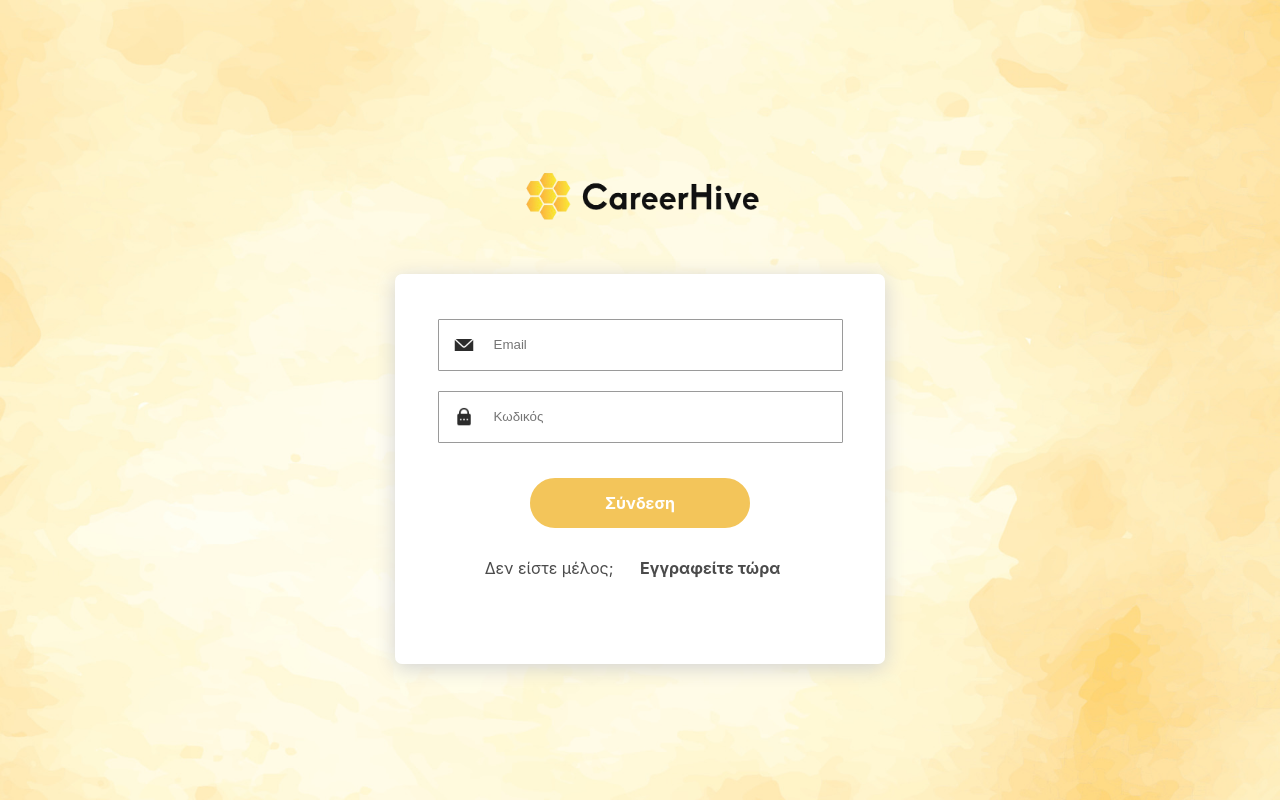
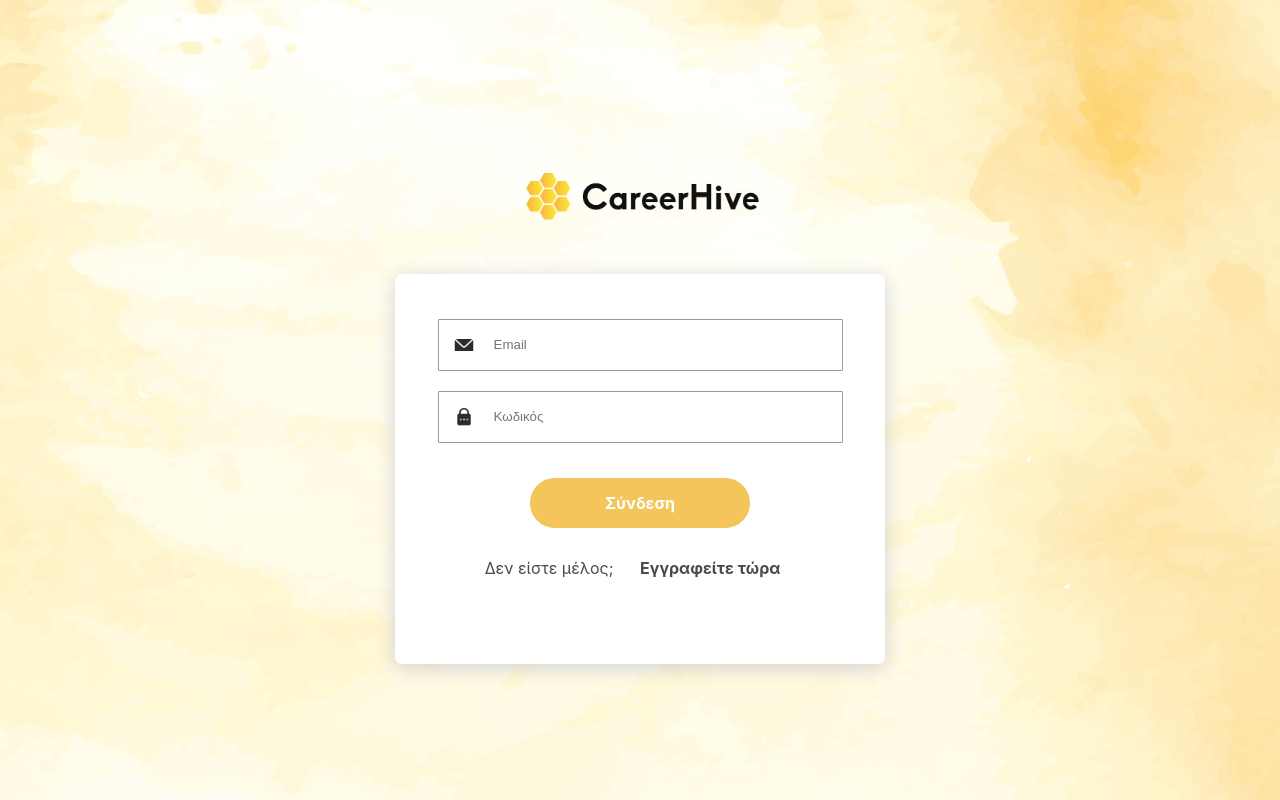
Before and after one commit to IoannaMaritsa/ted, a React (Create React App) app in the folder react-app/: page /login in a window 1280 px wide. Built offline with nearby package versions, Linux system fonts and the light colour scheme.

Commit message:
finish login page

```diff
--- a/react-app/src/css/login.css
+++ b/react-app/src/css/login.css
@@ -4,7 +4,7 @@
     display: flex;
     flex-direction: column;
     min-height: 100vh;
-    background: url('background.jpg') no-repeat center center fixed; /* Background image */
+    background: url('background2.jpg') no-repeat center center fixed; /* Background image */
     background-size: cover; /* Ensure the image covers the whole container */
 }
 
```
Also changed, not shown: react-app/src/css/background2.jpg (added).
